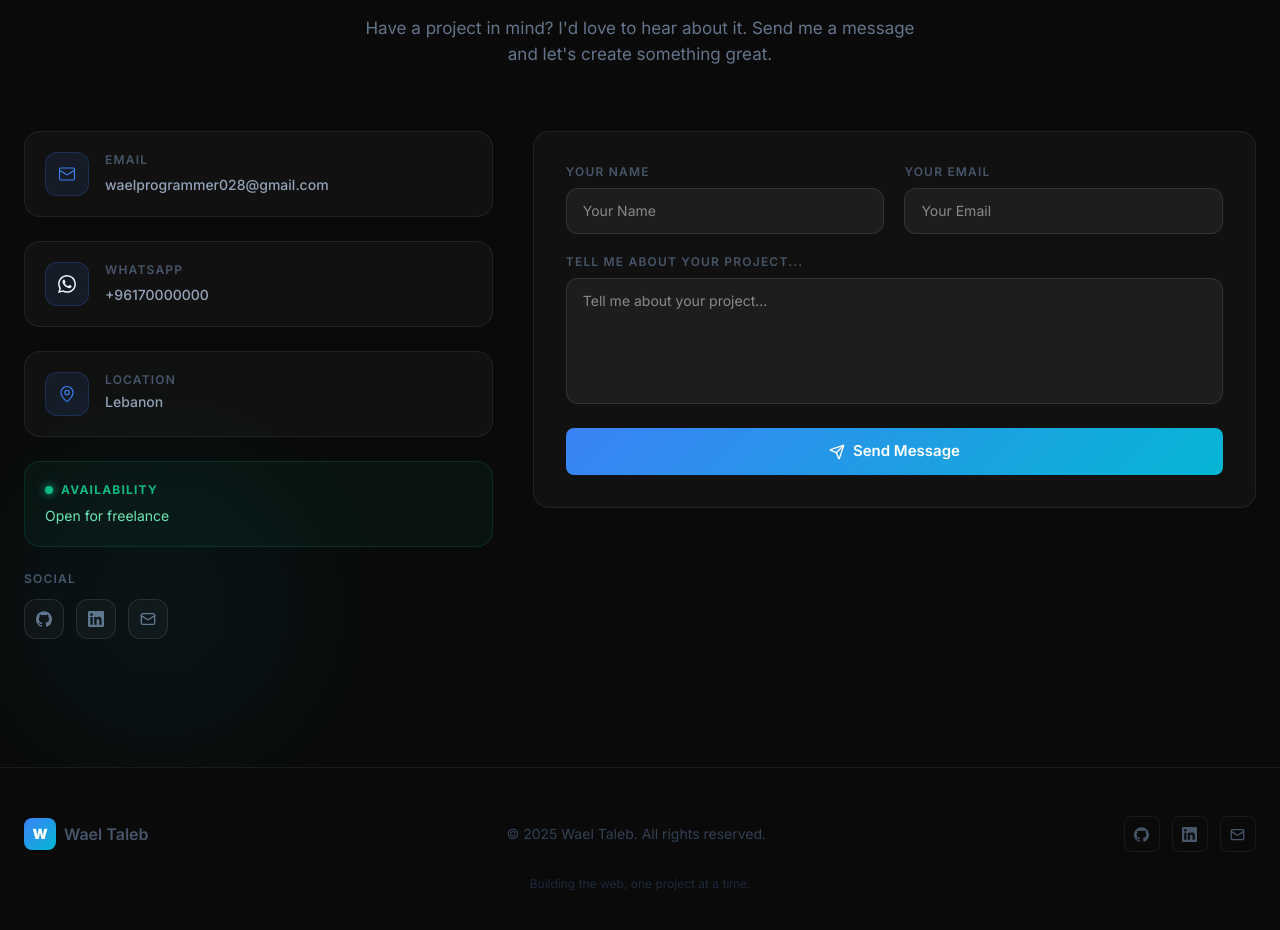
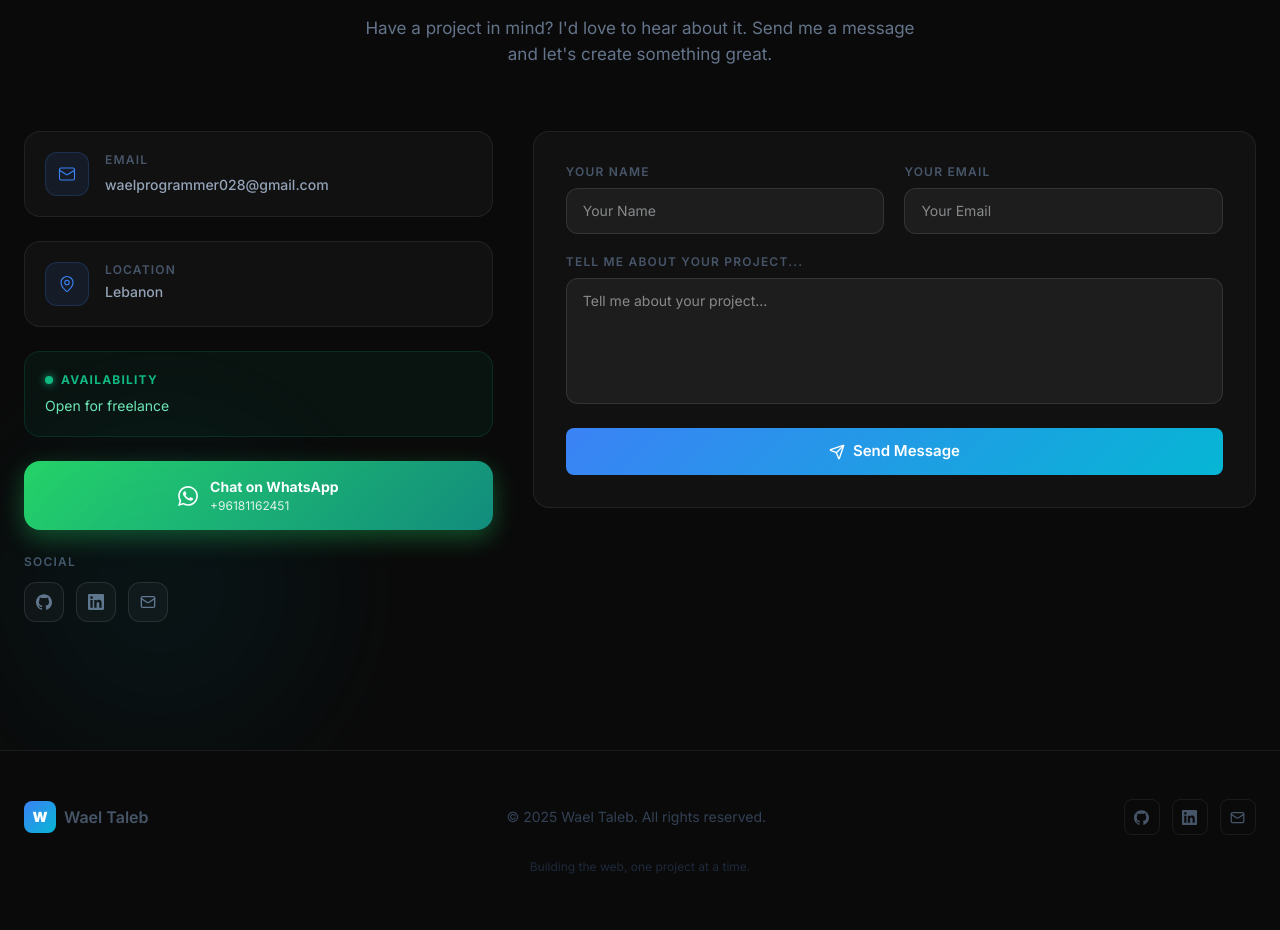
Before and after one commit to waelprogrammer/Portfolio, a React (Vite) app: page / in a window 1280 px wide. Shown: the part 5660-6590 px from the top of the page. Built offline with nearby package versions, Linux system fonts and the light colour scheme.

Commit message:
watsapp and email

```diff
--- a/admin/index.html
+++ b/admin/index.html
@@ -284,6 +284,7 @@ function collectPersonal() {
     name:      gv('p_name'),
     title:     gv('p_title'),
     email:     gv('p_email'),
+    whatsapp:  gv('p_whatsapp'),
     github:    gv('p_github'),
     linkedin:  gv('p_linkedin'),
     location:  gv('p_location'),
@@ -482,13 +483,16 @@ function renderPersonal() {
       <div class="form-group"><label>Full Name</label><input type="text" id="p_name" value="${esc(p.name)}"/></div>
       <div class="form-group"><label>Job Title</label><input type="text" id="p_title" value="${esc(p.title)}"/></div>
     </div>
-    <div class="form-grid g2">
+    <div class="form-grid g1">
       <div class="form-group"><label>Email</label><input type="email" id="p_email" value="${esc(p.email)}"/></div>
-      <div class="form-group"><label>Location</label><input type="text" id="p_location" value="${esc(p.location)}"/></div>
     </div>
     <div class="form-grid g2">
       <div class="form-group"><label>GitHub URL</label><input type="url" id="p_github" value="${esc(p.github)}"/></div>
       <div class="form-group"><label>LinkedIn URL</label><input type="url" id="p_linkedin" value="${esc(p.linkedin)}"/></div>
+    </div>
+    <div class="form-grid g2">
+      <div class="form-group"><label>WhatsApp Number (with country code)</label><input type="text" id="p_whatsapp" value="${esc(p.whatsapp)}" placeholder="+96170000000"/></div>
+      <div class="form-group"><label>Location</label><input type="text" id="p_location" value="${esc(p.location)}"/></div>
     </div>
     <div class="form-grid g2">
       <div class="form-group"><label>Photo path (in /public)</label><input type="text" id="p_photo" value="${esc(p.photo)}" placeholder="/your-photo.jpg"/></div>
--- a/src/components/Contact.jsx
+++ b/src/components/Contact.jsx
@@ -58,12 +58,6 @@ export default function Contact() {
       label: t.contact.info.emailLabel,
       value: personal.email,
       href: `mailto:${personal.email}`,
-    },
-    {
-      icon: WhatsAppIcon,
-      label: 'WhatsApp',
-      value: personal.whatsapp,
-      href: whatsappUrl,
     },
     {
       icon: MapPin,
@@ -177,6 +171,31 @@ export default function Contact() {
                 {t.contact.info.avail}
               </p>
             </div>
+
+            {/* WhatsApp button */}
+            {personal.whatsapp && (
+              <motion.a
+                href={whatsappUrl}
+                target="_blank"
+                rel="noopener noreferrer"
+                whileHover={{ scale: 1.02, y: -2 }}
+                whileTap={{ scale: 0.98 }}
+                className="flex items-center justify-center gap-3 p-4 rounded-2xl font-bold text-sm"
+                style={{
+                  background: 'linear-gradient(135deg, #25d366, #128c7e)',
+                  color: '#fff',
+                  boxShadow: '0 8px 24px rgba(37,211,102,0.35)',
+                  textDecoration: 'none',
+                  flexDirection: isRTL ? 'row-reverse' : 'row',
+                }}
+              >
+                <WhatsAppIcon size={20} />
+                <div style={{ textAlign: isRTL ? 'right' : 'left' }}>
+                  <p style={{ fontWeight: 700, fontSize: '14px' }}>Chat on WhatsApp</p>
+                  <p style={{ fontWeight: 400, fontSize: '12px', opacity: 0.85 }}>{personal.whatsapp}</p>
+                </div>
+              </motion.a>
+            )}
 
             {/* Socials */}
             <div>
--- a/src/data/content.json
+++ b/src/data/content.json
@@ -2,8 +2,8 @@
   "personal": {
     "name": "WAEL TALEB",
     "title": "Full-Stack Web Developer",
-    "whatsapp": "+96170000000",
-    "email":"waelprogrammer028@gmail.com",
+    "email": "waelprogrammer028@gmail.com",
+    "whatsapp": "+96181162451",
     "github": "https://github.com/waelprogrammer",
     "linkedin": "https://www.linkedin.com/in/wael-taleb",
     "location": "Lebanon",
```
